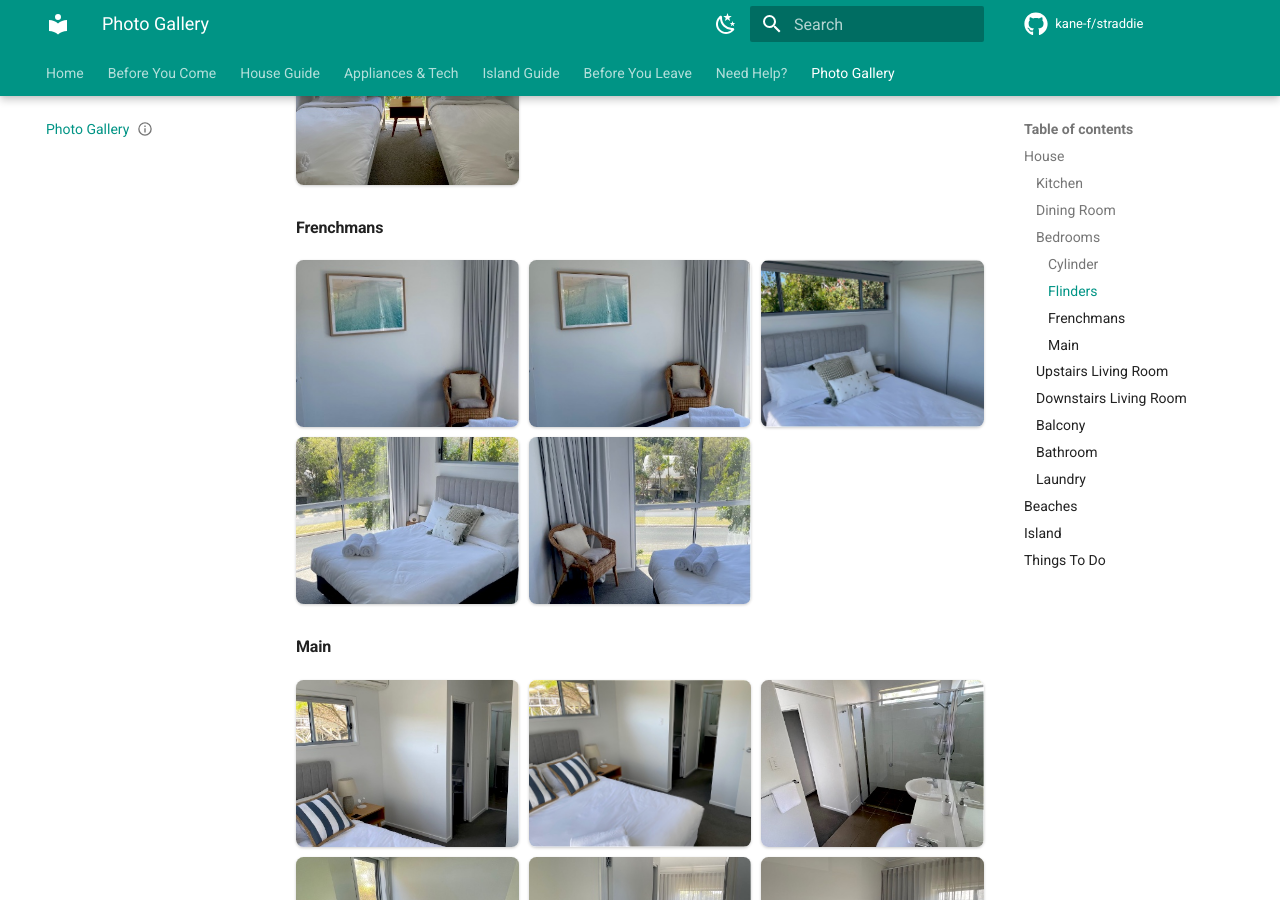
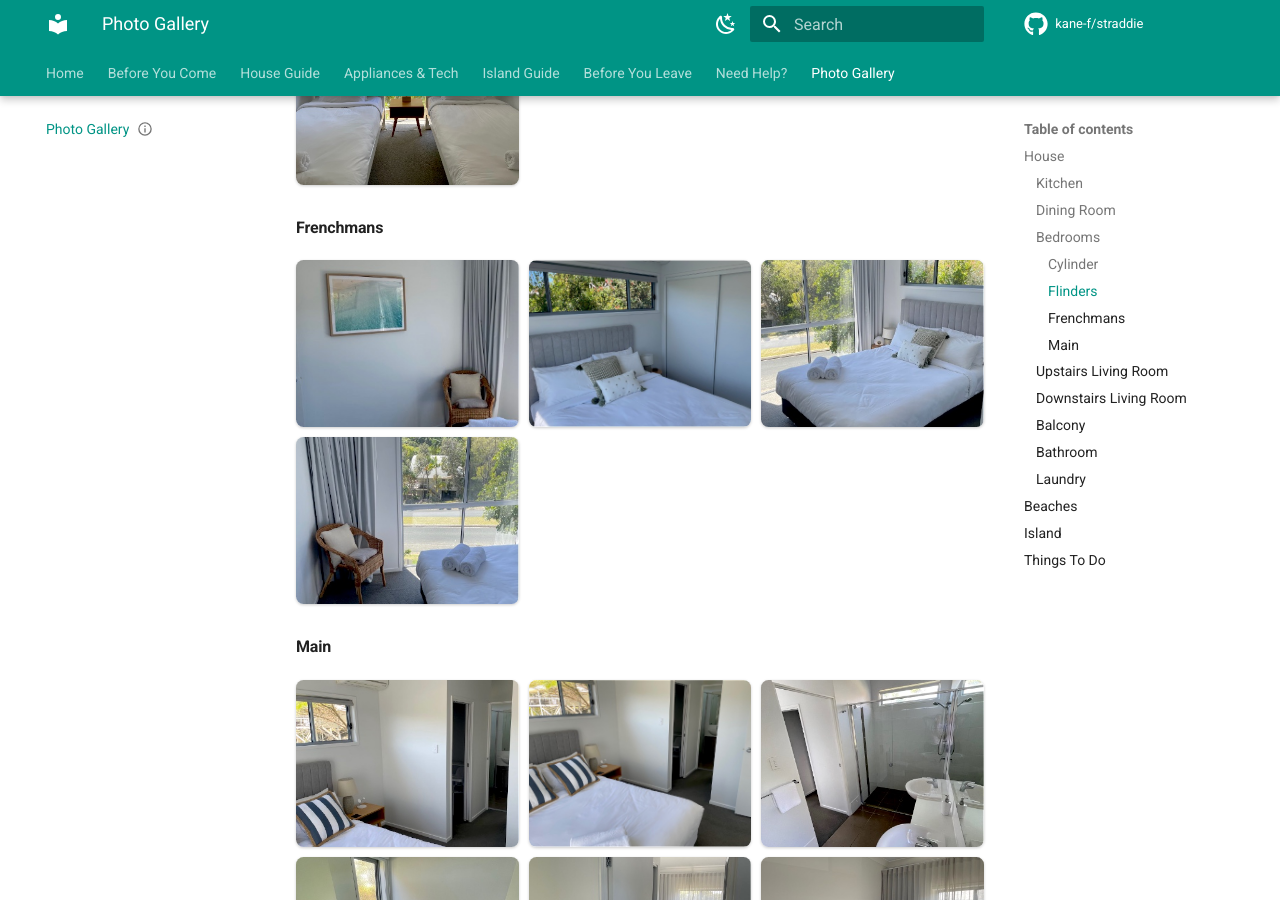
Before and after one commit to kane-f/straddie, an MkDocs documentation site: the page built from docs/gallery/index.md, in a window 1280 px wide and 900 px high, scrolled down 2255 px. Built offline with MkDocs 1.6.1 and Material for MkDocs 9.7.7, drawn with Linux system fonts in a browser that asks for light colours; comment, search, counter and statistics services are not loaded.

Commit message:
Remove near-duplicate photo from Frenchmans bedroom gallery
frenchmans-bedroom-bed-and-artwork.jpg is effectively the same shot as
frenchmans-bedroom-artwork-and-chair.jpg (same framing, artwork, chair,
bed corner) — kept the first, removed the redundant second.

Co-Authored-By: Claude Sonnet 5 <noreply@anthropic.com>

```diff
--- a/docs/gallery/index.md
+++ b/docs/gallery/index.md
@@ -97,8 +97,6 @@ Each bedroom is named after a Point Lookout beach — see
 <div class="photo-grid" markdown>
 
 ![Frenchmans bedroom artwork and chair](../assets/images/house/bedrooms/frenchmans/frenchmans-bedroom-artwork-and-chair.jpg){srcset="../assets/images/house/bedrooms/frenchmans/thumbs/frenchmans-bedroom-artwork-and-chair.jpg 480w, ../assets/images/house/bedrooms/frenchmans/frenchmans-bedroom-artwork-and-chair.jpg 1600w" sizes="200px" data-gallery="bedroom-frenchmans"}
-
-![Frenchmans bedroom bed, with artwork above](../assets/images/house/bedrooms/frenchmans/frenchmans-bedroom-bed-and-artwork.jpg){srcset="../assets/images/house/bedrooms/frenchmans/thumbs/frenchmans-bedroom-bed-and-artwork.jpg 480w, ../assets/images/house/bedrooms/frenchmans/frenchmans-bedroom-bed-and-artwork.jpg 1600w" sizes="200px" data-gallery="bedroom-frenchmans"}
 
 ![Frenchmans bedroom bed and built-in wardrobe](../assets/images/house/bedrooms/frenchmans/frenchmans-bedroom-bed-and-wardrobe.jpg){srcset="../assets/images/house/bedrooms/frenchmans/thumbs/frenchmans-bedroom-bed-and-wardrobe.jpg 480w, ../assets/images/house/bedrooms/frenchmans/frenchmans-bedroom-bed-and-wardrobe.jpg 1600w" sizes="200px" data-gallery="bedroom-frenchmans"}
 
```
Also changed, not shown: docs/house/bedrooms/frenchmans/index.md (+0 -2 lines), docs/assets/images/house/bedrooms/frenchmans/frenchmans-bedroom-bed-and-artwork.jpg (deleted), docs/assets/images/house/bedrooms/frenchmans/thumbs/frenchmans-bedroom-bed-and-artwork.jpg (deleted).
